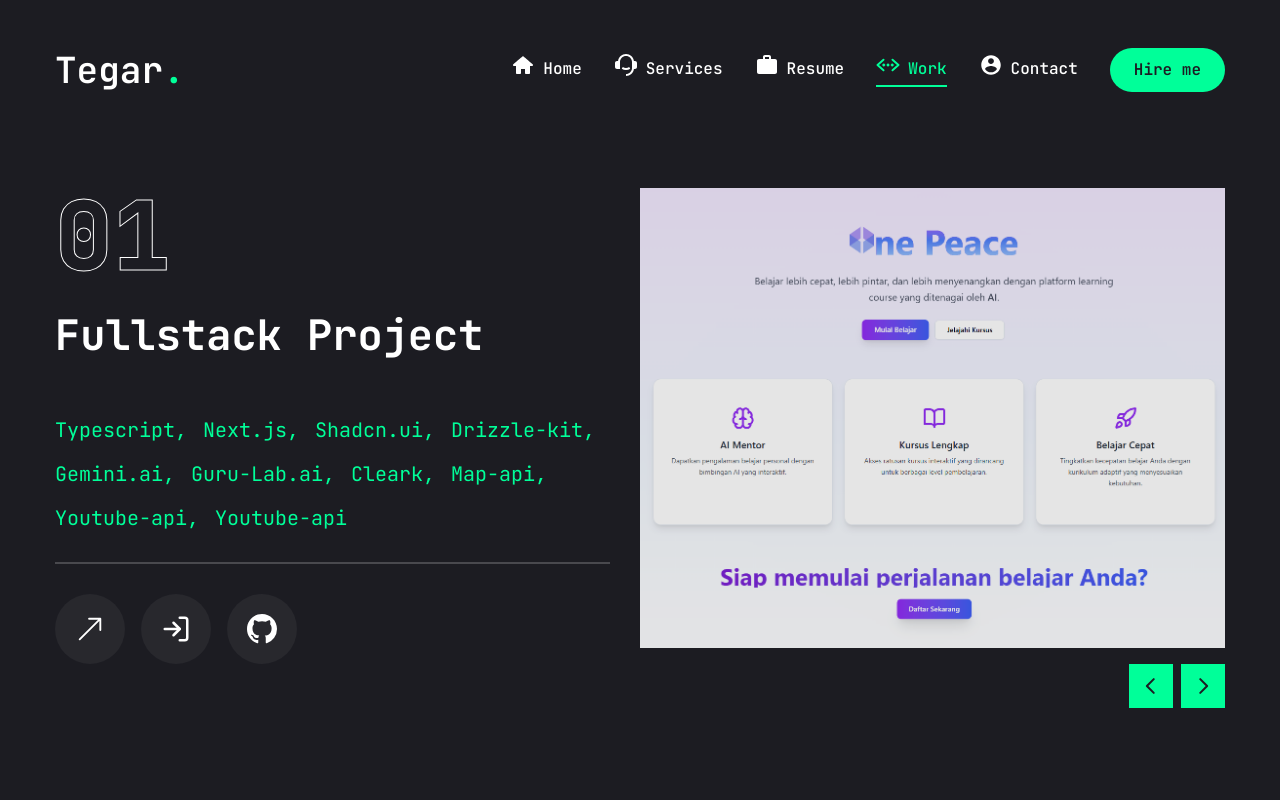
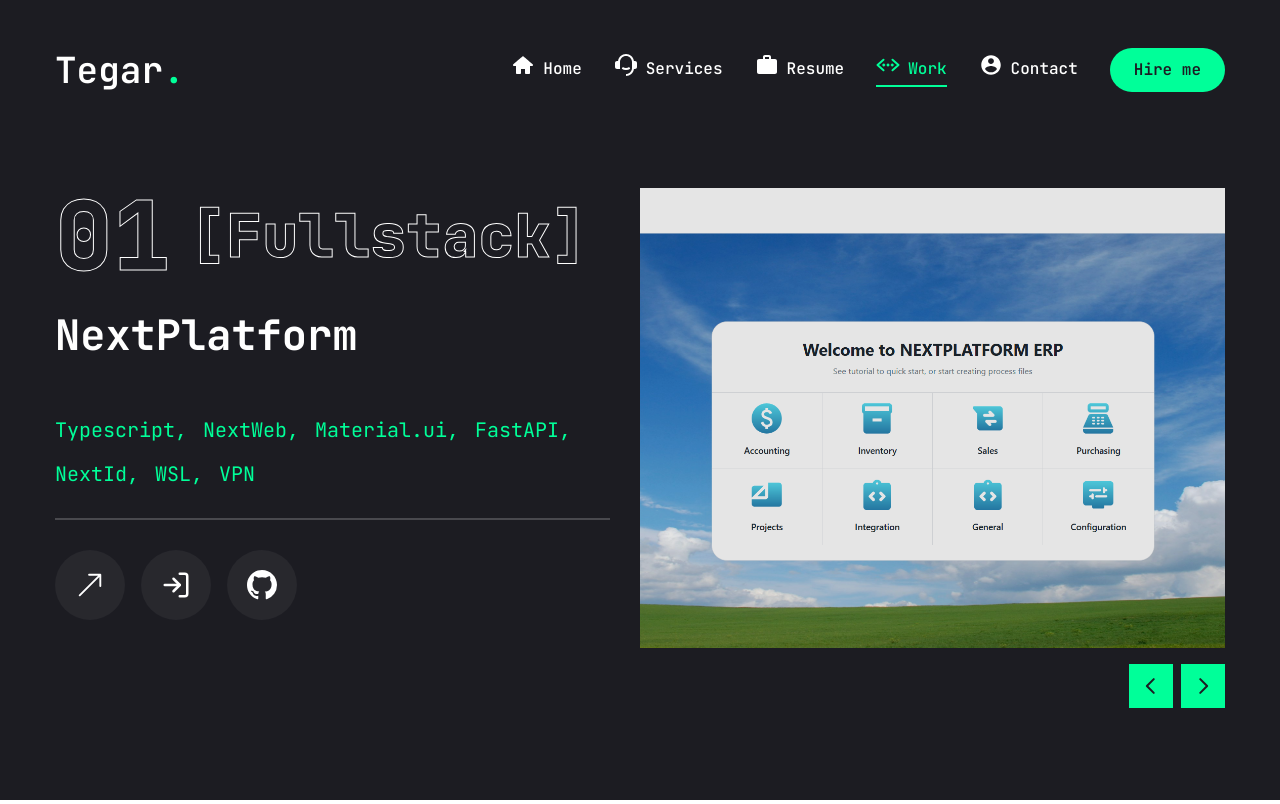
Before and after one commit to Garrr555/Portofolio-js, a Next.js app: page /work in a window 1280 px wide. Built offline with nearby package versions, Linux system fonts and the light colour scheme.

Commit message:
update project

```diff
--- a/src/app/(navbar)/work/page.jsx
+++ b/src/app/(navbar)/work/page.jsx
@@ -40,11 +40,11 @@ export default function Work() {
         <div className="flex flex-col xl:flex-row xl:gap-[30px]">
           <div className="w-full xl:w-[50%] xl:h-[460px] flex flex-col xl:justify-between order-2 xl:order-none">
             <div className="flex flex-col gap-[30px] h-[50%]">
-              <div className="text-8xl leading-none font-extrabold text-transparent text-outline">
-                {project.num}
+              <div className="text-8xl leading-none font-extrabold text-transparent text-outline flex items-center gap-5">
+                {project.num} <span className="text-6xl">[{project.category}]</span>
               </div>
               <h2 className="font-bold leading-none text-white text-[42px] group-hover:text-accent transition-all duration-500 capitalize">
-                {project.category} Project
+                {project.title}
               </h2>
               <p className="text-white/60 ">{project.description}</p>
               <div className="flex gap-4 flex-wrap">
--- a/src/data/projects.js
+++ b/src/data/projects.js
@@ -2,7 +2,27 @@ export const projects = [
   {
     num: "01",
     category: "Fullstack",
-    title: "Project 1",
+    title: "NextPlatform",
+    description: "",
+    stack: [
+      { name: "Typescript" },
+      { name: "NextWeb" },
+      { name: "Material.ui" },
+      { name: "FastAPI" },
+      { name: "NextId" },
+      { name: "WSL" },
+      { name: "VPN" },
+    ],
+    image: "/project/12.png",
+    live: "",
+    live2: true,
+    liveX: "https://learning-course-cyan.vercel.app/sign-in",
+    github: "",
+  },
+  {
+    num: "02",
+    category: "Fullstack",
+    title: "Learning Course",
     description: "",
     stack: [
       { name: "Typescript" },
@@ -23,9 +43,9 @@ export const projects = [
     github: "https://github.com/Garrr555/Learning-Course",
   },
   {
-    num: "02",
+    num: "03",
     category: "Fullstack",
-    title: "Project 2",
+    title: "Project TA",
     description: "",
     stack: [
       { name: "Typescript" },
@@ -43,9 +63,9 @@ export const projects = [
     github: "https://github.com/Garrr555/margasana",
   },
   {
-    num: "03",
+    num: "04",
     category: "Fullstack",
-    title: "Project 3",
+    title: "E-commerce",
     description: "",
     stack: [
       { name: "Typescript" },
@@ -61,9 +81,9 @@ export const projects = [
     github: "https://github.com/Garrr555/Nike",
   },
   {
-    num: "04",
+    num: "05",
     category: "Fullstack",
-    title: "Project 4",
+    title: "Project Internship",
     description: "",
     stack: [
       { name: "Javascript" },
@@ -79,9 +99,9 @@ export const projects = [
     github: "https://github.com/BangOns/capstone-kelompok4",
   },
   {
-    num: "05",
+    num: "06",
     category: "Fullstack",
-    title: "Project 5",
+    title: "Project Internship",
     description: "",
     stack: [
       { name: "Typescript" },
@@ -97,9 +117,9 @@ export const projects = [
     github: "https://github.com/Garrr555/mini-project",
   },
   {
-    num: "06",
+    num: "07",
     category: "Frontend",
-    title: "Project 6",
+    title: "Project Internship",
     description: "",
     stack: [{ name: "Javascript" }, { name: "React.js" }, { name: "Tailwind" }],
     image: "/project/6.png",
@@ -109,9 +129,9 @@ export const projects = [
     github: "https://github.com/Garrr555/Web-Duwit",
   },
   {
-    num: "07",
+    num: "08",
     category: "Frontend",
-    title: "Project 7",
+    title: "Personal Project",
     description: "",
     stack: [
       { name: "Html5" },
@@ -126,9 +146,9 @@ export const projects = [
     github: "",
   },
   {
-    num: "08",
+    num: "09",
     category: "Frontend",
-    title: "Project 8",
+    title: "Personal Project",
     description: "",
     stack: [{ name: "Html 5" }, { name: "Css 3" }, { name: "Javascript" }],
     image: "/project/4.jpeg",
@@ -138,9 +158,9 @@ export const projects = [
     github: "",
   },
   {
-    num: "09",
+    num: "10",
     category: "Frontend",
-    title: "Project 9",
+    title: "Personal Project",
     description: "",
     stack: [{ name: "Html 5" }, { name: "Css 3" }, { name: "Javascript" }],
     image: "/project/3.jpeg",
@@ -150,9 +170,9 @@ export const projects = [
     github: "",
   },
   {
-    num: "10",
+    num: "11",
     category: "Frontend",
-    title: "Project 10",
+    title: "Personal Project",
     description: "",
     stack: [
       { name: "Html5" },
@@ -167,9 +187,9 @@ export const projects = [
     github: "",
   },
   {
-    num: "11",
+    num: "12",
     category: "Frontend",
-    title: "Project 11",
+    title: "Personal Project",
     description: "",
     stack: [
       { name: "Html5" },
```
Also changed, not shown: public/project/12.png (added).
